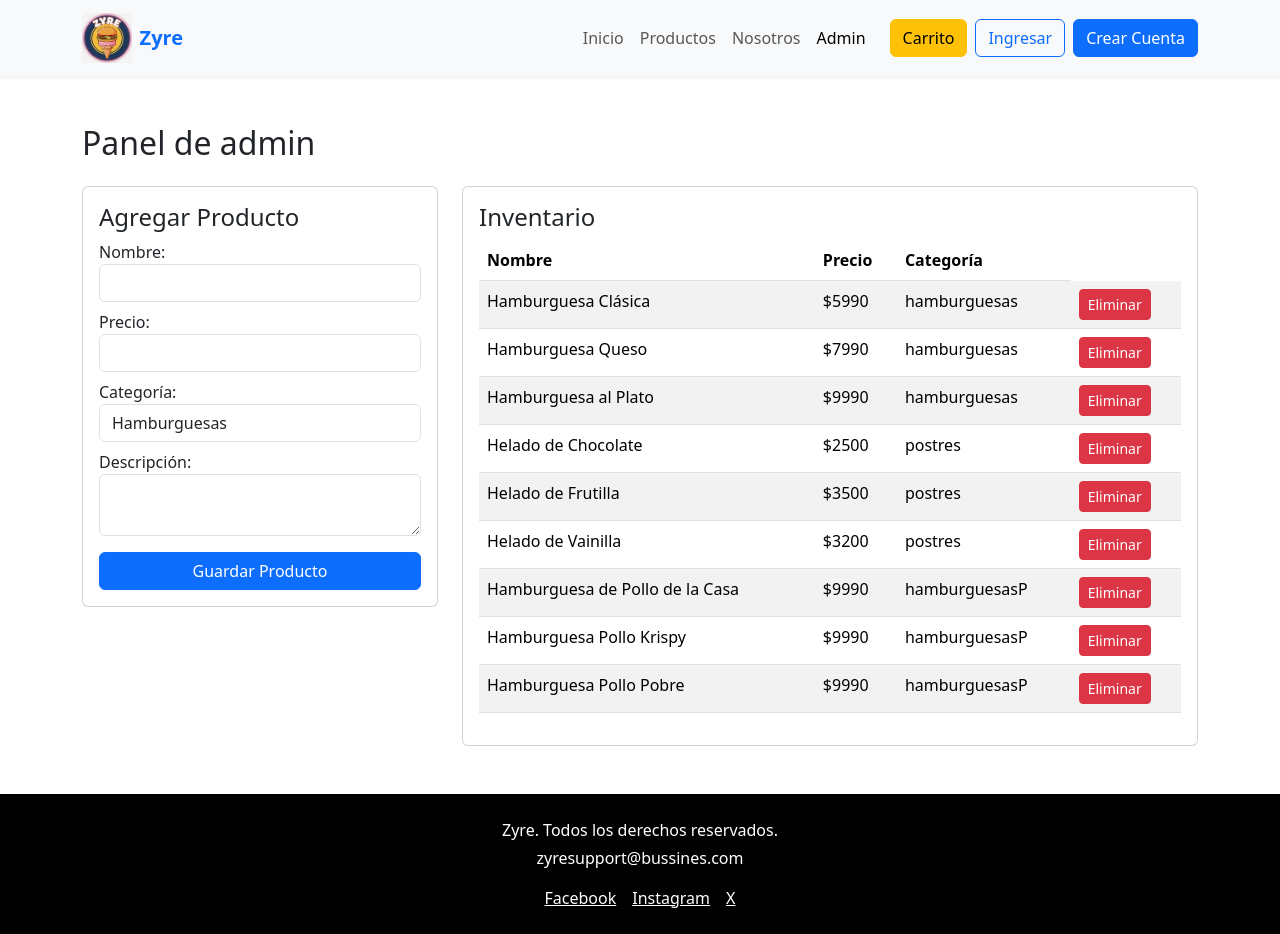
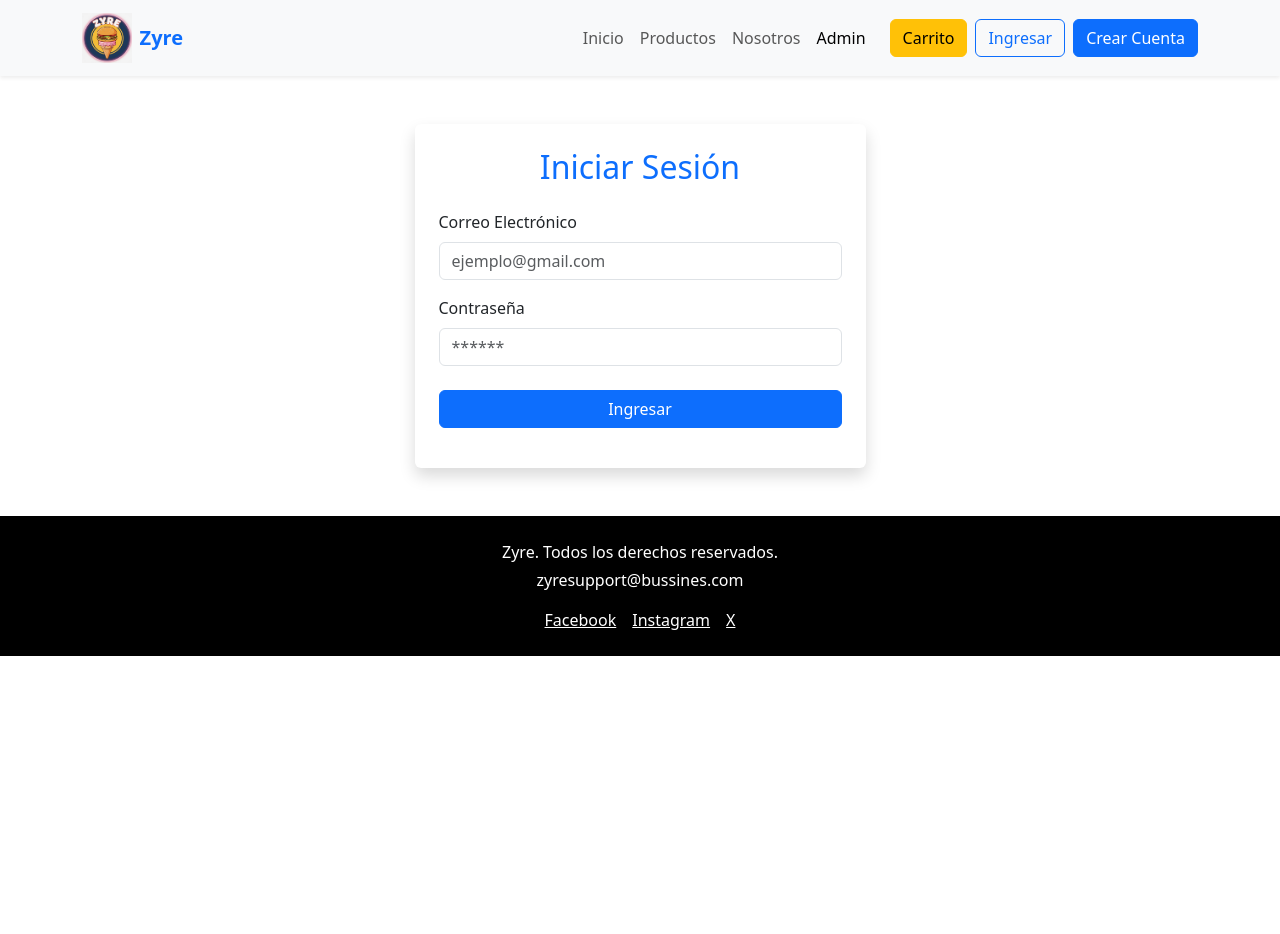
Before and after one commit to hxwm-blvck/Zyre, a React (Create React App) app: page /admin/productos in a window 1280 px wide. After the commit the page ends 800 px from the top, so only its background shows below. Built offline with nearby package versions, Linux system fonts and the light colour scheme.

Commit message:
Backend, REST

```diff
--- a/src/App.js
+++ b/src/App.js
@@ -14,6 +14,7 @@ import Login from './components/pages/public/Login';
 import Dashboard from './components/pages/admin/Dashboard';
 
 function App() {
+  const usuarioLogueado = JSON.parse(localStorage.getItem('usuario_zyre'));
   return (
     <>
     <CarritoProvider>
@@ -27,13 +28,18 @@ function App() {
         <Route path="/nosotros" element={<Nosotros />} />
 
         <Route path="/carrito" element={<Carrito />} />
-        <Route path="/admin/productos" element={<ProductAdmin />} />
+        <Route path="/admin" element={
+          usuarioLogueado && usuarioLogueado.email === 'admin@gmail.com'
+          ? <Dashboard /> : <Login />} />
+        <Route path="/admin/productos" element={
+          usuarioLogueado && usuarioLogueado.email === 'admin@gmail.com'
+          ? <ProductAdmin /> :  <Login />} />
 
         <Route path="/checkout" element={<Checkout />} />
         <Route path="/registro" element={<RegistrationPage />} />
         <Route path="/login" element={<Login />} />
         <Route path="/exito" element={<Exito />} />
-        <Route path="/admin" element={<Dashboard />} />
+
 
       </Routes>
     </BrowserRouter>
--- a/src/components/organisms/BarraNavegacion.js
+++ b/src/components/organisms/BarraNavegacion.js
@@ -69,7 +69,7 @@ const BarraNavegacion = () => {
                 <>
                     <li className="nav-item ms-2">
                         <span className="nav-link fw-bold text-primary">
-                            {usuario.name}
+                            {usuario.nombre}
                         </span>
                     </li>
                     <li className="nav-item ms-2">
--- a/src/components/organisms/RegistrationForm.js
+++ b/src/components/organisms/RegistrationForm.js
@@ -1,14 +1,19 @@
 import React, { useState } from 'react';
 import FormGroup from '../molecules/FormGroup';
 import Button from '../atoms/Button';
+import { registrarUsuario } from '../../data/database';
+import { useNavigate } from 'react-router-dom'; // hook
 
-function RegistrationForm({ onRegister }) {
+function RegistrationForm() {
+  const navigate = useNavigate(); // iniciamos el hook
+
   const [formData, setFormData] = useState({
     name: '',
     email: '',
     password: '',
     confirmPassword: ''
   });
+
 
   const handleChange = (e) => {
     setFormData({
@@ -17,9 +22,9 @@ function RegistrationForm({ onRegister }) {
     });
   };
 
-  const handleSubmit = (e) => {
+
+  const handleSubmit = async (e) => {
     e.preventDefault();
-    console.log('Datos enviados:', formData);
 
     if (formData.password !== formData.confirmPassword) {
         alert("Las contraseñas no coinciden");
@@ -27,13 +32,26 @@ function RegistrationForm({ onRegister }) {
     }
 
     if (formData.password.length < 8) {
-      alert("La contraseña no tiene el minimo requerido de caracteres");
-      return;
+        alert("La contraseña debe tener al menos 8 caracteres");
+        return;
     }
-    if (onRegister) {
-        onRegister(formData);
+
+
+    const usuarioBackend = {
+        nombre: formData.name,
+        email: formData.email,
+        password: formData.password,
+        rol: "cliente" //rol defecto
+    };
+
+    // Llamada al Backend
+    const respuesta = await registrarUsuario(usuarioBackend);
+
+    if (respuesta) {
+      alert("¡Registrado");
+      navigate('/login');
     } else {
-        console.log('Datos enviados (Modo prueba):', formData);
+      alert("Error al registrarte");
     }
   };
 
--- a/src/components/pages/admin/ProductAdmin.js
+++ b/src/components/pages/admin/ProductAdmin.js
@@ -8,12 +8,18 @@ const ProductAdmin = () => {
     nombre: '',
     precio: '',
     categoria: 'hamburguesas',
-    descripcion: ''
+    descripcion: '',
+    imagen: ''
   });
 
-  const cargarDatos = () => {
-    const data = obtenerProductos();
-    setProductos(data);
+  const cargarDatos = async () => {
+    try {
+      const data = await obtenerProductos();
+      setProductos(data || []);
+    } catch (error) {
+      console.error("Error cargando productos:", error);
+      setProductos([]);
+    }
   };
 
   useEffect(() => {
@@ -27,29 +33,28 @@ const ProductAdmin = () => {
     });
   };
 
-  const handleSubmit = (e) => {
+  const handleSubmit = async (e) => {
     e.preventDefault();
-
 
     const nuevo = {
       nombre: form.nombre,
       precio: Number(form.precio),
       categoria: form.categoria,
       descripcion: form.descripcion,
-      imagen: "https://via.placeholder.com/300"
+      imagen: form.imagen || "https://via.placeholder.com/300"
     };
 
-    crearProducto(nuevo);
-    cargarDatos();
-    alert("Producto creado con éxito");
+    await crearProducto(nuevo); // Guardo en el backend
+    await cargarDatos();        // recargo la lista
+    alert("Producto creado");
 
-    setForm({ nombre: '', precio: '', categoria: 'hamburguesas', descripcion: '' });
+    setForm({ nombre: '', precio: '', categoria: 'hamburguesas', descripcion: '', imagen: '' }); // limpio el formulario
   };
 
-  const handleDelete = (id) => {
-    if (window.confirm("¿Seguro que quieres eliminar este producto?")) {
-      eliminarProducto(id);
-      cargarDatos();
+  const handleDelete = async (id) => {
+    if (window.confirm("Eliminar producto")) {
+      await eliminarProducto(id);
+      await cargarDatos();
     }
   };
 
@@ -58,47 +63,71 @@ const ProductAdmin = () => {
       <h2 className="mb-4">Panel de admin</h2>
 
       <div className="row">
+
         <div className="col-md-4">
-          <div className="card p-3 mb-4">
-            <h4>Agregar Producto</h4>
+          <div className="card p-3 mb-4 shadow-sm">
+            <h4 className="mb-3">Agregar Producto</h4>
             <form onSubmit={handleSubmit}>
+
               <div className="mb-2">
-                <label>Nombre:</label>
+                <label className="form-label">Nombre:</label>
                 <input type="text" name="nombre" className="form-control" value={form.nombre} onChange={handleChange} required />
               </div>
+
               <div className="mb-2">
-                <label>Precio:</label>
+                <label className="form-label">Precio:</label>
                 <input type="number" name="precio" className="form-control" value={form.precio} onChange={handleChange} required />
               </div>
+
               <div className="mb-2">
-                <label>Categoría:</label>
+                <label className="form-label">Categoría:</label>
                 <select name="categoria" className="form-control" value={form.categoria} onChange={handleChange}>
-                  <option value="hamburguesas">Hamburguesas</option>
+                  <option value="hamburguesas">Hamburguesas Vacuno</option>
+                  <option value="hamburguesasP">Hamburguesas Pollo</option>
                   <option value="postres">Postres</option>
                 </select>
               </div>
+
+              <div className="mb-2">
+                <label className="form-label">URL Imagen:</label>
+                <input
+                    type="text"
+                    name="imagen"
+                    className="form-control"
+                    placeholder="url de la imagen"
+                    value={form.imagen}
+                    onChange={handleChange}
+                />
+              </div>
+
               <div className="mb-3">
-                <label>Descripción:</label>
-                <textarea name="descripcion" className="form-control" value={form.descripcion} onChange={handleChange}></textarea>
+                <label className="form-label">Descripción:</label>
+                <textarea name="descripcion" className="form-control" value={form.descripcion} onChange={handleChange} rows="2"></textarea>
               </div>
+
               <button type="submit" className="btn btn-primary w-100">Guardar Producto</button>
             </form>
           </div>
         </div>
 
         <div className="col-md-8">
-          <div className="card p-3">
-            <h4>Inventario</h4>
-            <table className="table table-striped">
+          <div className="card p-3 shadow-sm">
+            <h4 className="text-center">Productos actuales</h4>
+            {productos.length === 0 ? (
+                <div className="alert alert-info">No hay productos</div>
+            ) : (
+                <div className="table-responsive">
+                    <table className="table table-striped align-middle">
                     <thead>
                         <tr>
                         <th>Nombre</th>
                         <th>Precio</th>
-                  <th>Categoría</th>
+                        <th>Categoria</th>
+                        <th>Eliminar</th>
                         </tr>
                     </thead>
                     <tbody>
-                {productos.map((prod) => (
+                        {productos?.map((prod) => (
                         <tr key={prod.id}>
                             <td>{prod.nombre}</td>
                             <td>${prod.precio}</td>
@@ -116,6 +145,8 @@ const ProductAdmin = () => {
                     </tbody>
                     </table>
                 </div>
+            )}
+          </div>
         </div>
       </div>
     </div>
--- a/src/components/pages/public/Login.js
+++ b/src/components/pages/public/Login.js
@@ -1,22 +1,24 @@
 import React, { useState } from 'react';
 import { useNavigate, Link } from 'react-router-dom';
-
+import { loginUsuario } from '../../../data/database'; //funcion deldatabase.js
 const Login = () => {
   const navigate = useNavigate();
-  const [nombre, setNombre] = useState('');
-    const [email, setEmail] = useState('');
+  const [email, setEmail] = useState('');
+  const [password, setPassword] = useState('');
 
-  const handleLogin = (e) => {
+  const handleLogin = async (e) => {
     e.preventDefault();
 
-    const datosUsuario = { name: nombre, email: email };
+    const usuarioValido =  await loginUsuario(email, password);
 
-    localStorage.setItem('usuario_zyre', JSON.stringify(datosUsuario));
-
-    alert(`Bienvenido ${datosUsuario.name}`);
-
-    navigate('/');
+    if (usuarioValido){
+      localStorage.setItem('usuario_zyre', JSON.stringify(usuarioValido));
+      alert("Login exitoso")
+      navigate('/');
     window.location.reload();
+    } else{
+      alert("Correo o contraseña incorrecta");
+    }
   };
 
   return (
@@ -27,17 +29,6 @@ const Login = () => {
             <h2 className="text-center mb-4 text-primary">Iniciar Sesión</h2>
 
             <form onSubmit={handleLogin}>
-
-                <div className="mb-3">
-                <label className="form-label">Nombre</label>
-                <input
-                  type="text"
-                  className="form-control"
-                  placeholder="Tu nombre"
-                  value={nombre}
-                  onChange={(e) => setNombre(e.target.value)}
-                />
-              </div>
 
               <div className="mb-3">
                 <label className="form-label">Correo Electrónico</label>
@@ -57,6 +48,8 @@ const Login = () => {
                   type="password"
                   className="form-control"
                   placeholder="******"
+                  value={password}
+                  onChange={(e) => setPassword(e.target.value)}
                   required
                 />
               </div>
--- a/src/components/pages/public/productos/Hamburguesas.js
+++ b/src/components/pages/public/productos/Hamburguesas.js
@@ -7,9 +7,17 @@ function Hamburguesas() {
   const [listaHamburguesas, setListaHamburguesas] = useState([]);
 
   useEffect(() => {
-    const todos = obtenerProductos();
-    const soloHamburguesas = todos.filter(p => p.categoria === 'hamburguesas');
-    setListaHamburguesas(soloHamburguesas);
+    const cargarDatos = async () => {
+      try {
+        const todos = await obtenerProductos();
+        const soloHamburguesas = todos?.filter(p => p.categoria === 'hamburguesas');
+        setListaHamburguesas(soloHamburguesas);
+      } catch (error) {
+        console.error("Error cargando hamburguesas:", error);
+        setListaHamburguesas([]);
+      }
+  };
+  cargarDatos();
   }, []);
 
   return (
--- a/src/components/pages/public/productos/HamburguesasP.js
+++ b/src/components/pages/public/productos/HamburguesasP.js
@@ -3,14 +3,21 @@ import Comida from '../../../templates/Comida.js';
 import TarjetaProducto from '../../../molecules/TarjetaProducto.js';
 import { obtenerProductos } from '../../../../data/database.js';
 
+
 function Hamburguesas() {
   const [listaHamburguesas, setListaHamburguesas] = useState([]);
 
   useEffect(() => {
-      const todos = obtenerProductos();
-      const soloHamburguesas = todos.filter(p => p.categoria === 'hamburguesasP');
-      setListaHamburguesas(soloHamburguesas);
-    }, []);
+      const cargarDatos = async () => {
+            const todos = await obtenerProductos();
+
+            const soloHamburguesas = todos?.filter(p => p.categoria === 'hamburguesasP');
+
+            setListaHamburguesas(soloHamburguesas);
+          };
+
+          cargarDatos();
+        }, []);
 
   return (
     <Comida title="Menu de Hamburguesas de Pollo">
--- a/src/components/pages/public/productos/Postres.js
+++ b/src/components/pages/public/productos/Postres.js
@@ -7,10 +7,16 @@ function Postres() {
   const [listaPostres, setListaPostres] = useState([]);
 
   useEffect(() => {
-    const todos = obtenerProductos();
-    const soloPostres = todos.filter(p => p.categoria === 'postres');
-    setListaPostres(soloPostres);
-  }, []);
+    const cargarDatos = async () => {
+          const todos = await obtenerProductos();
+
+          const soloPostres = todos?.filter(p => p.categoria === 'postres');
+
+          setListaPostres(soloPostres);
+        };
+
+        cargarDatos();
+      }, []);
 
   return (
     <Comida title="Postres">
--- a/src/data/database.js
+++ b/src/data/database.js
@@ -1,4 +1,7 @@
-const datosIniciales = [
+const API_URL = "http://localhost:8081/api";
+
+//datos de respaldo (antes eran los datos de la pagina web normal)
+const datosRespaldo = [
   {
     id: 1,
     nombre: "Hamburguesa Clásica",
@@ -74,29 +77,99 @@ const datosIniciales = [
 ];
 
 
-const guardarCambios = (productos) => {
-  localStorage.setItem('mis_productos', JSON.stringify(productos));
+// LEER (GET)
+export const obtenerProductos = async () => {
+  try {
+    const response = await fetch(`${API_URL}/productos`);
+
+    if (!response.ok) throw new Error("Error conectando a Java");
+
+    const datos = await response.json();
+
+    if (datos.length === 0) {
+        console.warn("Datos respaldo"); //si el bd no tiene datos, mandamos aviso a la consola
+        return datosRespaldo;
+    }
+
+    return datos;
+  } catch (error) { // si hay un error, uso los datos de respaldo
+    console.error("Datos bd no disponibles", error);
+    return datosRespaldo;
+  }
 };
 
-export const obtenerProductos = () => {
-  const guardados = localStorage.getItem('mis_productos');
-  if (!guardados) {
-    guardarCambios(datosIniciales);
-    return datosIniciales;
+// post (producto)
+export const crearProducto = async (nuevoProducto) => {
+  try {
+    const response = await fetch(`${API_URL}/productos`, {
+      method: "POST",
+      headers: { "Content-Type": "application/json" },
+      body: JSON.stringify(nuevoProducto)
+    });
+
+    if (response.ok) {
+        return await response.json();
+    }
+    return null;
+  } catch (error) {
+    console.error("Error al crear:", error);
+    alert("No se pudo guardar en el servidor (Revisa la consola)");
+    return null;
   }
-  return JSON.parse(guardados);
 };
 
-export const crearProducto = (nuevoProducto) => {
-  const productos = obtenerProductos();
-  const productoConId = { ...nuevoProducto, id: Date.now() };
-  productos.push(productoConId);
-  guardarCambios(productos);
-  return productoConId;
+// delete
+export const eliminarProducto = async (id) => {
+  try {
+    await fetch(`${API_URL}/productos/${id}`, {
+      method: "DELETE"
+    });
+  } catch (error) {
+    console.error("Error al eliminar:", error);
+  }
 };
 
-export const eliminarProducto = (id) => {
-  const productos = obtenerProductos();
-  const filtrados = productos.filter(p => p.id !== id);
-  guardarCambios(filtrados);
+
+// Registro
+export const registrarUsuario = async (usuario) => {
+  try {
+    const response = await fetch(`${API_URL}/usuarios/registro`, {
+      method: "POST",
+      headers: { "Content-Type": "application/json" },
+      body: JSON.stringify(usuario)
+    });
+
+    if (response.ok) {
+      return await response.json();
+    } else {
+      console.error("Fallo el registro");
+      return null;
+    }
+  } catch (error) {
+    console.error("Error de red en registro:", error);
+    return null;
+  }
 };
+
+// Inicio de sesion
+export const loginUsuario = async (email, password) => {
+  try {
+    const response = await fetch(`${API_URL}/usuarios/login`, {
+      method: "POST",
+      headers: { "Content-Type": "application/json" },
+      body: JSON.stringify({ email, password })
+    });
+
+    if (response.ok) {
+      const usuarioEncontrado = await response.json();
+      // usuario valido
+      if (usuarioEncontrado && usuarioEncontrado.id) {
+          return usuarioEncontrado;
+      }
+    }
+    return null;
+  } catch (error) {
+    console.error("Error de red en login:", error);
+    return null;
+  }
+};
```
Also changed, not shown: src/components/molecules/TarjetaProducto.js (+7 -4 lines). Lines whose indentation alone changed are shown as unchanged.
